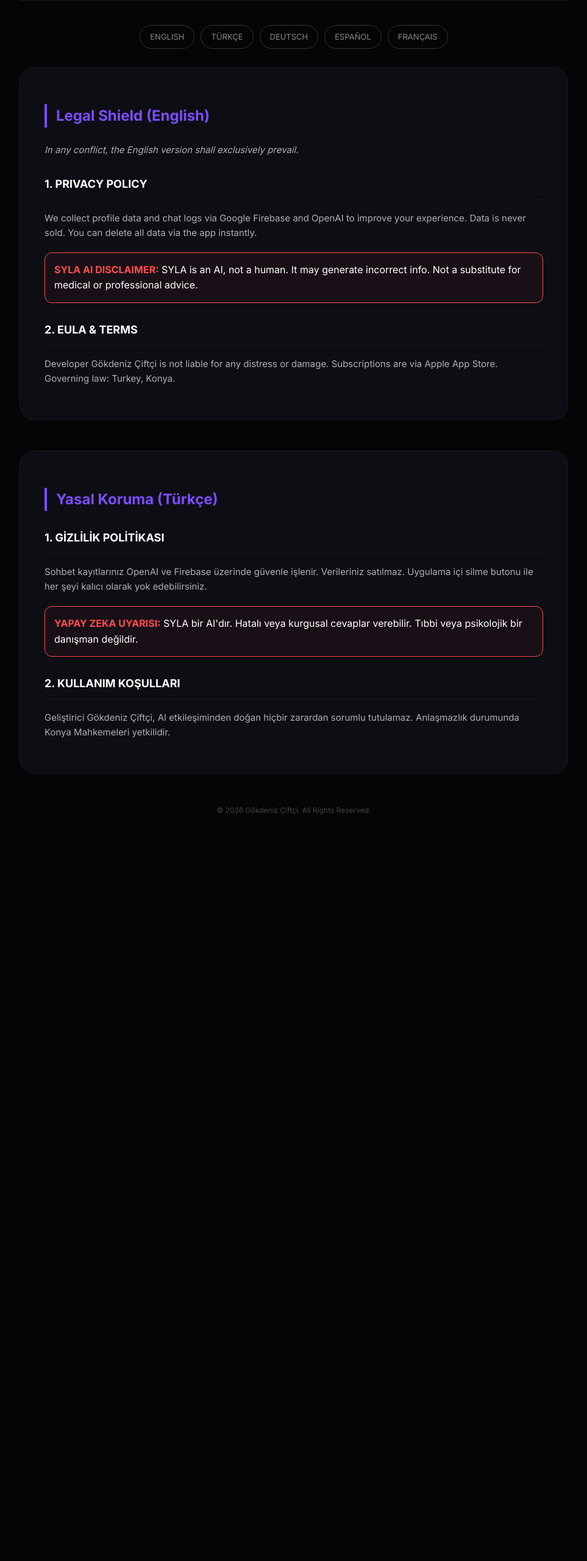
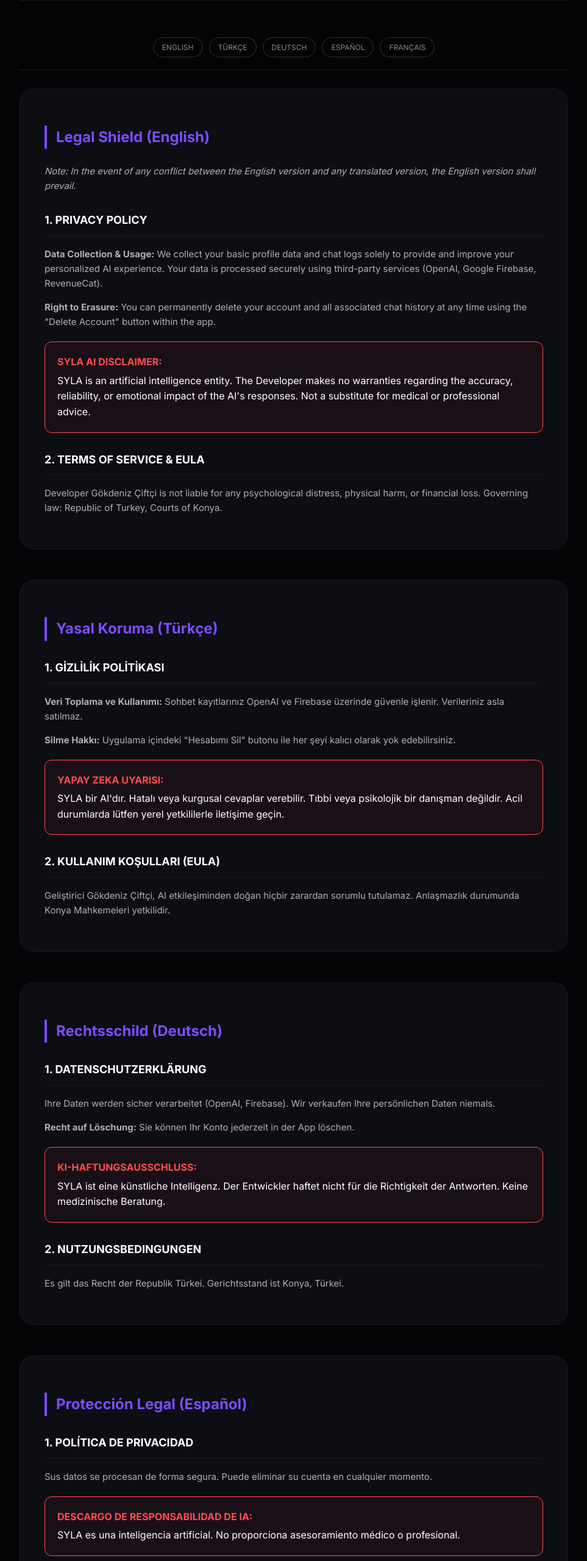
Before and after one commit to gokdenizciftci/syla-legal, a plain HTML site: page index.html in a window 1280 px wide. Shown: the part 240-2800 px from the top of the page at 61% size, without its empty margins (158-1121 px from the left). Before the commit the page ends 1638 px from the top, so only its background shows below. Drawn offline with Linux system fonts and the light colour scheme.

Commit message:
Update index.html

```diff
--- a/index.html
+++ b/index.html
@@ -7,28 +7,29 @@
     <link href="https://fonts.googleapis.com/css2?family=Inter:wght@200;400;700&display=swap" rel="stylesheet">
     <style>
         :root { --accent: #7c4dff; --bg: #050508; --card: #0d0d14; }
+        html { scroll-behavior: smooth; }
         body { background-color: var(--bg); color: #fff; font-family: 'Inter', sans-serif; line-height: 1.6; margin: 0; padding: 0; }
         .container { max-width: 900px; margin: 0 auto; padding: 60px 20px; }
         header { text-align: center; border-bottom: 1px solid #1a1a1a; padding-bottom: 40px; margin-bottom: 40px; }
         .logo { font-size: 38px; font-weight: 200; letter-spacing: 12px; color: #fff; text-transform: uppercase; }
         .subtitle { color: var(--accent); font-size: 14px; margin-top: 10px; letter-spacing: 2px; }
-        .nav-langs { display: flex; justify-content: center; gap: 10px; margin: 30px 0; flex-wrap: wrap; }
-        .nav-langs a { color: #888; text-decoration: none; font-size: 13px; border: 1px solid #333; padding: 8px 16px; border-radius: 30px; transition: 0.3s; }
+        .nav-langs { position: sticky; top: 0; background: rgba(5, 5, 8, 0.9); backdrop-filter: blur(10px); display: flex; justify-content: center; gap: 10px; padding: 20px 0; z-index: 1000; border-bottom: 1px solid #1a1a1a; margin-bottom: 30px; }
+        .nav-langs a { color: #888; text-decoration: none; font-size: 12px; border: 1px solid #333; padding: 6px 14px; border-radius: 30px; transition: 0.3s; }
         .nav-langs a:hover { border-color: var(--accent); color: var(--accent); }
         .card { background: var(--card); border: 1px solid #1a1a1a; border-radius: 24px; padding: 40px; margin-bottom: 50px; }
         h2 { color: var(--accent); font-size: 24px; margin-bottom: 25px; border-left: 4px solid var(--accent); padding-left: 15px; }
         h3 { color: #fff; margin-top: 30px; font-size: 18px; border-bottom: 1px solid #1a1a1a; padding-bottom: 10px; }
         p, li { color: #b0b0b0; font-size: 15px; }
-        .warning-box { border: 1px solid #ff4d4d; background: rgba(255, 77, 77, 0.05); padding: 15px; border-radius: 12px; margin: 20px 0; }
-        .warning-box strong { color: #ff4d4d; }
-        footer { text-align: center; color: #444; font-size: 12px; margin-top: 50px; }
+        .warning-box { border: 1px solid #ff4d4d; background: rgba(255, 77, 77, 0.05); padding: 20px; border-radius: 12px; margin: 20px 0; }
+        .warning-box strong { color: #ff4d4d; display: block; margin-bottom: 5px; }
+        footer { text-align: center; color: #444; font-size: 12px; margin-top: 50px; padding-bottom: 40px; }
     </style>
 </head>
 <body>
     <div class="container">
         <header>
             <div class="logo">SYLA AI</div>
-            <div class="subtitle">BEST FRIEND AI - LEGAL DOCUMENTATION</div>
+            <div class="subtitle">LEGAL, PRIVACY & EULA</div>
             <p style="font-size: 13px; color: #666;">Developer: Gökdeniz Çiftçi | gokdenizciftciq@icloud.com</p>
         </header>
 
@@ -38,25 +39,61 @@
 
         <section id="en" class="card">
             <h2>Legal Shield (English)</h2>
-            <p><em>In any conflict, the English version shall exclusively prevail.</em></p>
+            <p class="note"><em>Note: In the event of any conflict between the English version and any translated version, the English version shall prevail.</em></p>
             <h3>1. PRIVACY POLICY</h3>
-            <p>We collect profile data and chat logs via Google Firebase and OpenAI to improve your experience. Data is never sold. You can delete all data via the app instantly.</p>
+            <p><strong>Data Collection & Usage:</strong> We collect your basic profile data and chat logs solely to provide and improve your personalized AI experience. Your data is processed securely using third-party services (OpenAI, Google Firebase, RevenueCat).</p>
+            <p><strong>Right to Erasure:</strong> You can permanently delete your account and all associated chat history at any time using the "Delete Account" button within the app.</p>
             <div class="warning-box">
-                <strong>SYLA AI DISCLAIMER:</strong> SYLA is an AI, not a human. It may generate incorrect info. Not a substitute for medical or professional advice.
+                <strong>SYLA AI DISCLAIMER:</strong> SYLA is an artificial intelligence entity. The Developer makes no warranties regarding the accuracy, reliability, or emotional impact of the AI's responses. Not a substitute for medical or professional advice.
             </div>
-            <h3>2. EULA & TERMS</h3>
-            <p>Developer Gökdeniz Çiftçi is not liable for any distress or damage. Subscriptions are via Apple App Store. Governing law: Turkey, Konya.</p>
+            <h3>2. TERMS OF SERVICE & EULA</h3>
+            <p>Developer Gökdeniz Çiftçi is not liable for any psychological distress, physical harm, or financial loss. Governing law: Republic of Turkey, Courts of Konya.</p>
         </section>
 
         <section id="tr" class="card">
             <h2>Yasal Koruma (Türkçe)</h2>
             <h3>1. GİZLİLİK POLİTİKASI</h3>
-            <p>Sohbet kayıtlarınız OpenAI ve Firebase üzerinde güvenle işlenir. Verileriniz satılmaz. Uygulama içi silme butonu ile her şeyi kalıcı olarak yok edebilirsiniz.</p>
+            <p><strong>Veri Toplama ve Kullanımı:</strong> Sohbet kayıtlarınız OpenAI ve Firebase üzerinde güvenle işlenir. Verileriniz asla satılmaz.</p>
+            <p><strong>Silme Hakkı:</strong> Uygulama içindeki "Hesabımı Sil" butonu ile her şeyi kalıcı olarak yok edebilirsiniz.</p>
             <div class="warning-box">
-                <strong>YAPAY ZEKA UYARISI:</strong> SYLA bir AI'dır. Hatalı veya kurgusal cevaplar verebilir. Tıbbi veya psikolojik bir danışman değildir.
+                <strong>YAPAY ZEKA UYARISI:</strong> SYLA bir AI'dır. Hatalı veya kurgusal cevaplar verebilir. Tıbbi veya psikolojik bir danışman değildir. Acil durumlarda lütfen yerel yetkililerle iletişime geçin.
             </div>
-            <h3>2. KULLANIM KOŞULLARI</h3>
+            <h3>2. KULLANIM KOŞULLARI (EULA)</h3>
             <p>Geliştirici Gökdeniz Çiftçi, AI etkileşiminden doğan hiçbir zarardan sorumlu tutulamaz. Anlaşmazlık durumunda Konya Mahkemeleri yetkilidir.</p>
+        </section>
+
+        <section id="de" class="card">
+            <h2>Rechtsschild (Deutsch)</h2>
+            <h3>1. DATENSCHUTZERKLÄRUNG</h3>
+            <p>Ihre Daten werden sicher verarbeitet (OpenAI, Firebase). Wir verkaufen Ihre persönlichen Daten niemals.</p>
+            <p><strong>Recht auf Löschung:</strong> Sie können Ihr Konto jederzeit in der App löschen.</p>
+            <div class="warning-box">
+                <strong>KI-HAFTUNGSAUSSCHLUSS:</strong> SYLA ist eine künstliche Intelligenz. Der Entwickler haftet nicht für die Richtigkeit der Antworten. Keine medizinische Beratung.
+            </div>
+            <h3>2. NUTZUNGSBEDINGUNGEN</h3>
+            <p>Es gilt das Recht der Republik Türkei. Gerichtsstand ist Konya, Türkei.</p>
+        </section>
+
+        <section id="es" class="card">
+            <h2>Protección Legal (Español)</h2>
+            <h3>1. POLÍTICA DE PRIVACIDAD</h3>
+            <p>Sus datos se procesan de forma segura. Puede eliminar su cuenta en cualquier momento.</p>
+            <div class="warning-box">
+                <strong>DESCARGO DE RESPONSABILIDAD DE IA:</strong> SYLA es una inteligencia artificial. No proporciona asesoramiento médico o profesional.
+            </div>
+            <h3>2. TÉRMINOS DEL SERVICIO</h3>
+            <p>Ley aplicable: República de Turquía, tribunales de Konya.</p>
+        </section>
+
+        <section id="fr" class="card">
+            <h2>Protection Juridique (Français)</h2>
+            <h3>1. POLITIQUE DE CONFIDENTIALITÉ</h3>
+            <p>Vos données sont traitées en toute sécurité. Droit à l'effacement permanent via l'application.</p>
+            <div class="warning-box">
+                <strong>CLAUSE DE NON-RESPONSABILITÉ IA:</strong> SYLA est une intelligence artificielle. Ne remplace pas un avis médical professionnel.
+            </div>
+            <h3>2. CONDITIONS D'UTILISATION</h3>
+            <p>Droit applicable: République de Turquie, tribunaux de Konya.</p>
         </section>
 
         <footer>
```
